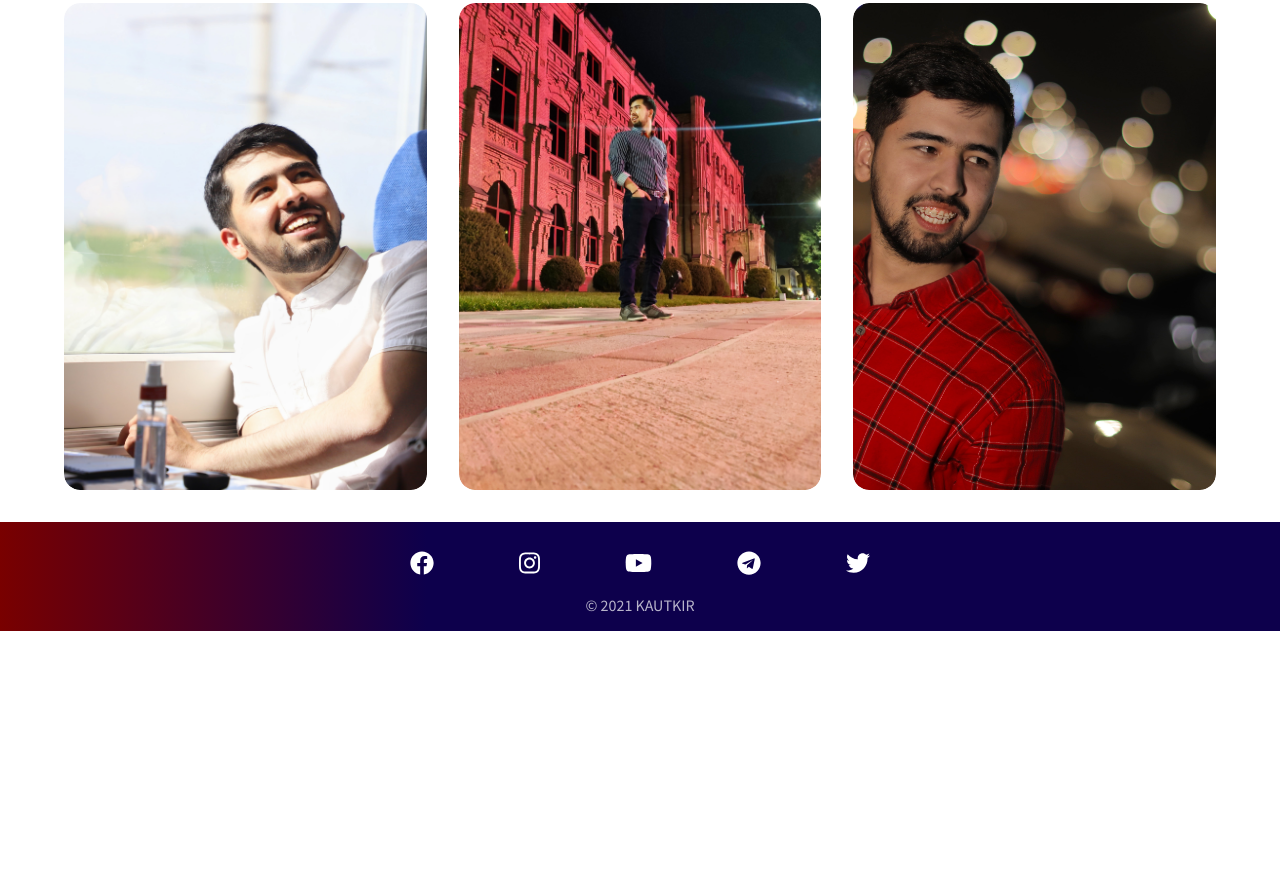
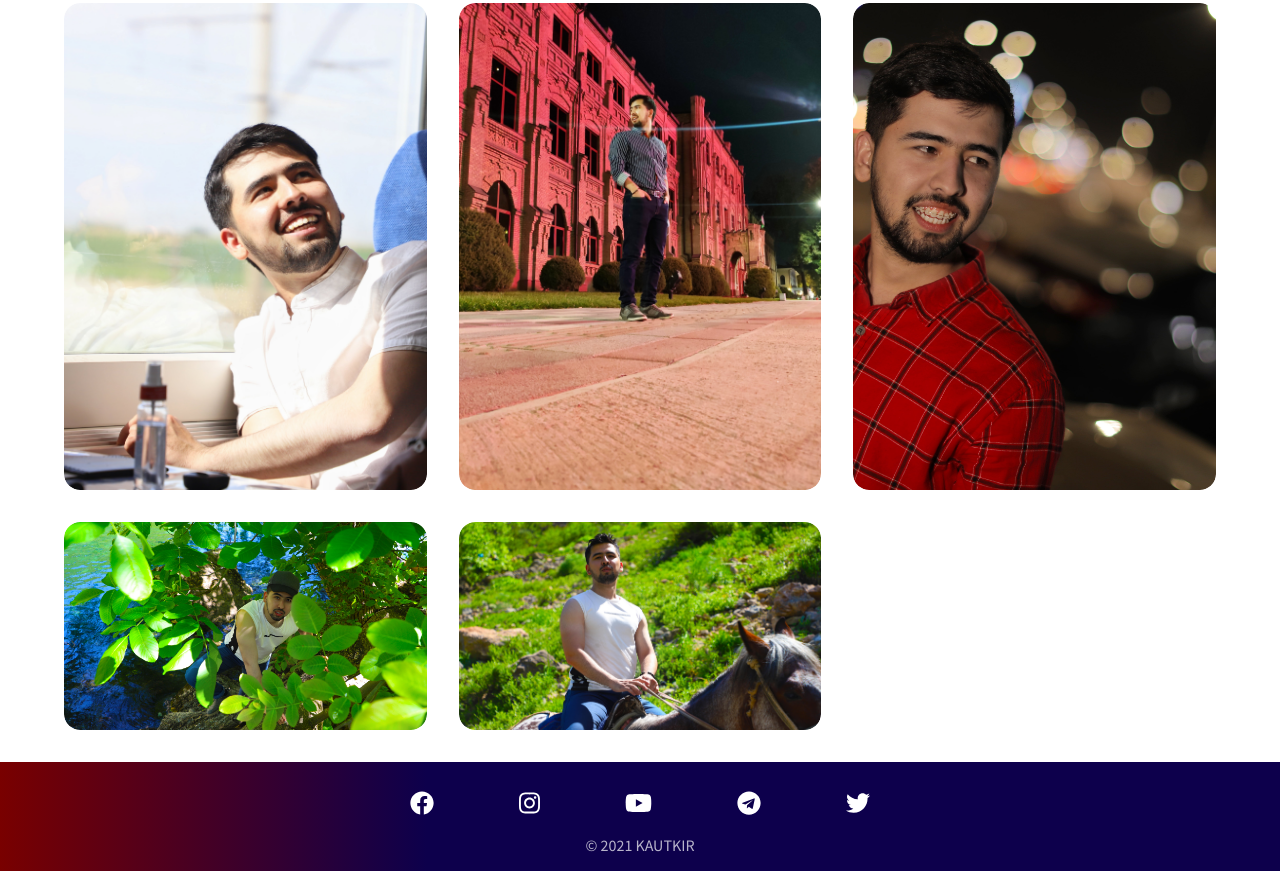
Before and after one commit to kautkir/kautkir.github.io, a plain HTML site: page gallery.html in a window 1280 px wide. Shown: the part 1134-2005 px from the top of the page. Before the commit the page ends 1765 px from the top, so only its background shows below. Drawn offline with nearby package versions, Linux system fonts and the light colour scheme.

Commit message:
update gallery

```diff
--- a/gallery.html
+++ b/gallery.html
@@ -73,6 +73,8 @@
 					<div><img src="./imgs/10.jpeg" alt="gallery-10" /></div>
 					<div><img src="./imgs/11.jpeg" alt="gallery-11" /></div>
 					<div><img src="./imgs/12.jpg" alt="gallery-12" /></div>
+					<div><img src="./imgs/13.jpg" alt="gallery-13" /></div>
+					<div><img src="./imgs/14.jpg" alt="gallery-14" /></div>
 				</div>
 			</div>
 		</main>
```
Also changed, not shown: imgs/13.jpg (added), imgs/14.jpg (added).
